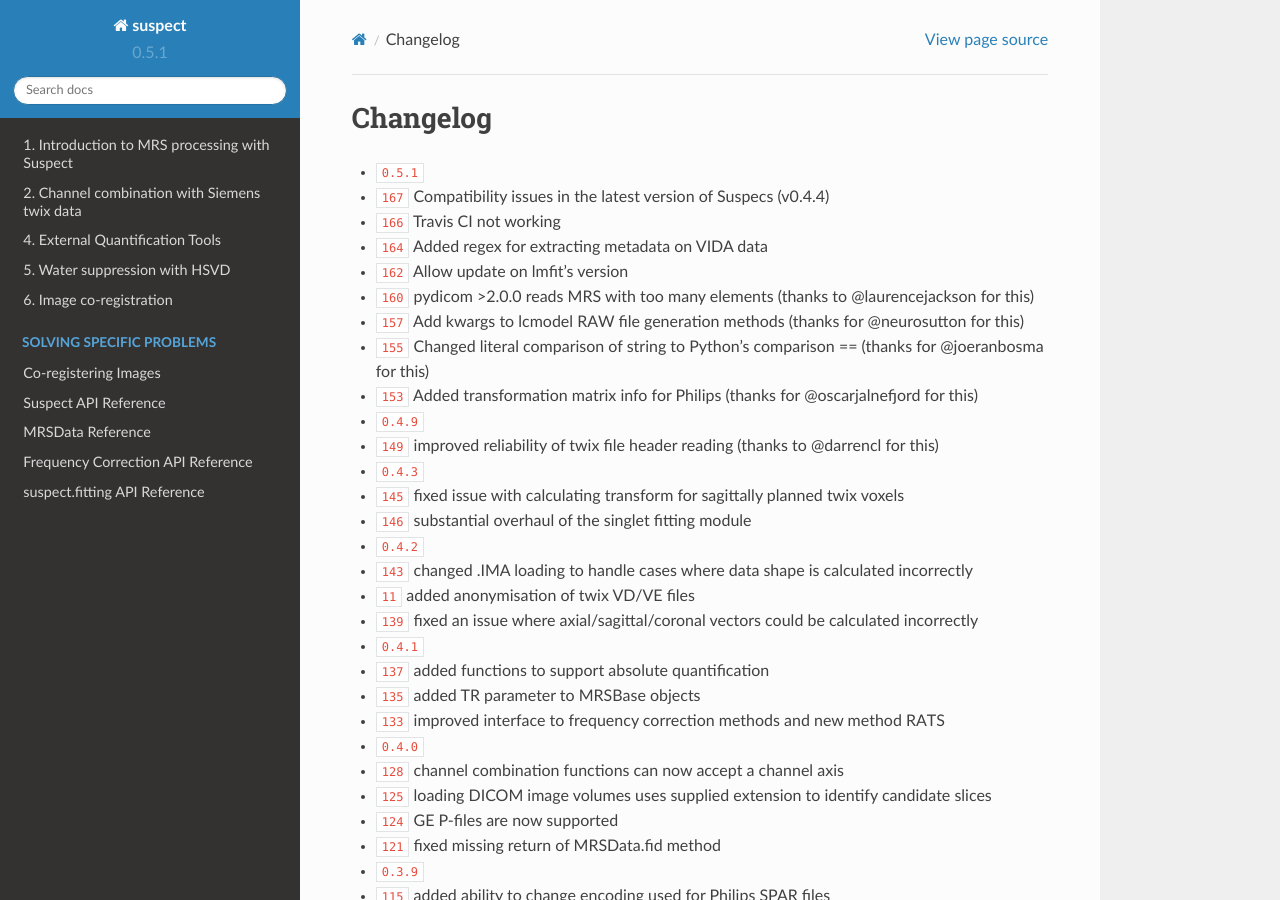
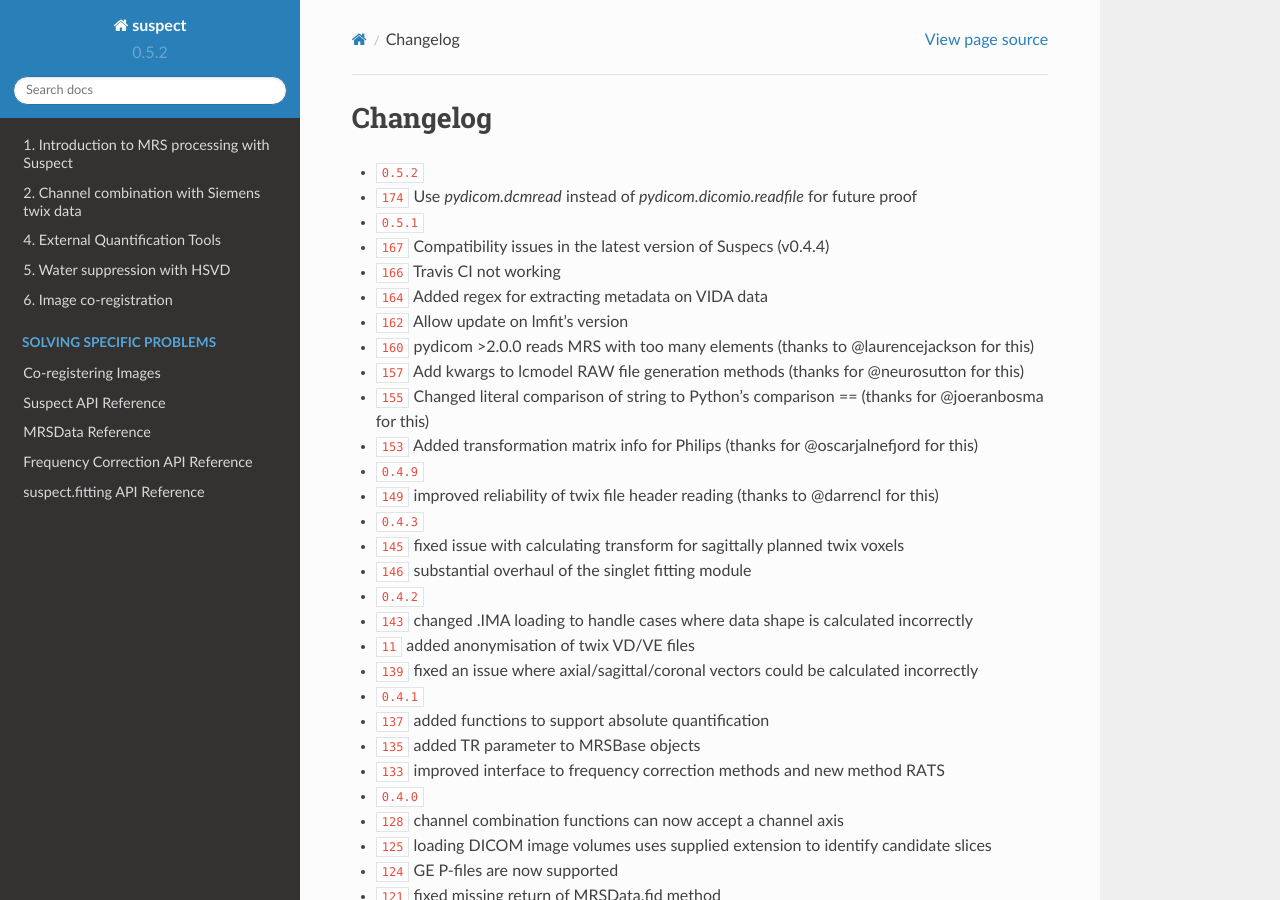
Before and after one commit to openmrslab/suspect, a Sphinx documentation site: the page built from docs/changelog.rst, in a window 1280 px wide and 900 px high. Built offline with Sphinx 7.4.7 and the Read the Docs theme 2.0.0, drawn with Linux system fonts in a browser that asks for light colours; pages that are not in the unit, such as notebooks, are missing from menus; cross-references to code outside the pages are shown as plain code.

Commit message:
Bump to suspect v0.5.2

```diff
--- a/docs/changelog.rst
+++ b/docs/changelog.rst
@@ -4,6 +4,8 @@
 Changelog
 =========
 
+* :release:`0.5.2 <13/09/24>`
+* :bug:`174` Use `pydicom.dcmread` instead of `pydicom.dicomio.readfile` for future proof
 * :release:`0.5.1 <08/08/24>`
 * :bug:`167` Compatibility issues in the latest version of Suspecs (v0.4.4)
 * :bug:`166` Travis CI not working
--- a/suspect/_version.py
+++ b/suspect/_version.py
@@ -1 +1 @@
-__version__ = "0.5.1"
+__version__ = "0.5.2"
```
